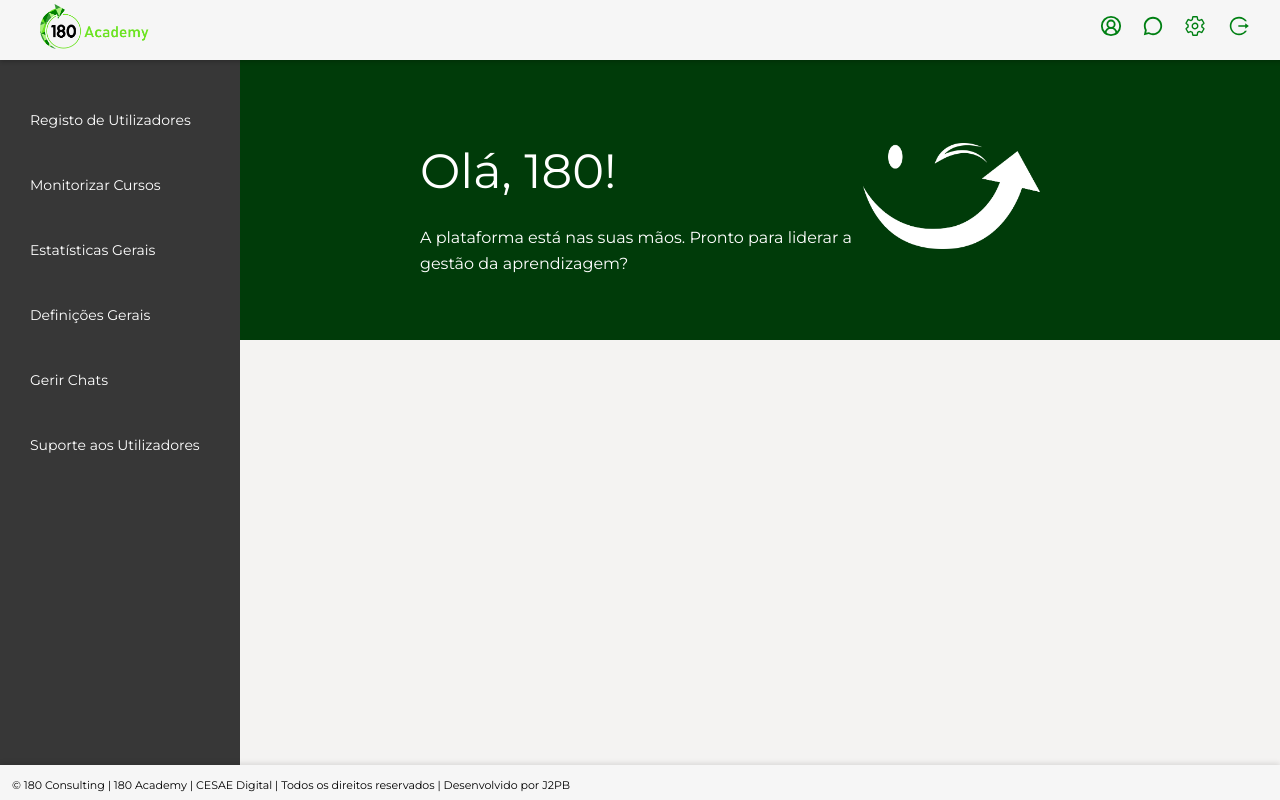
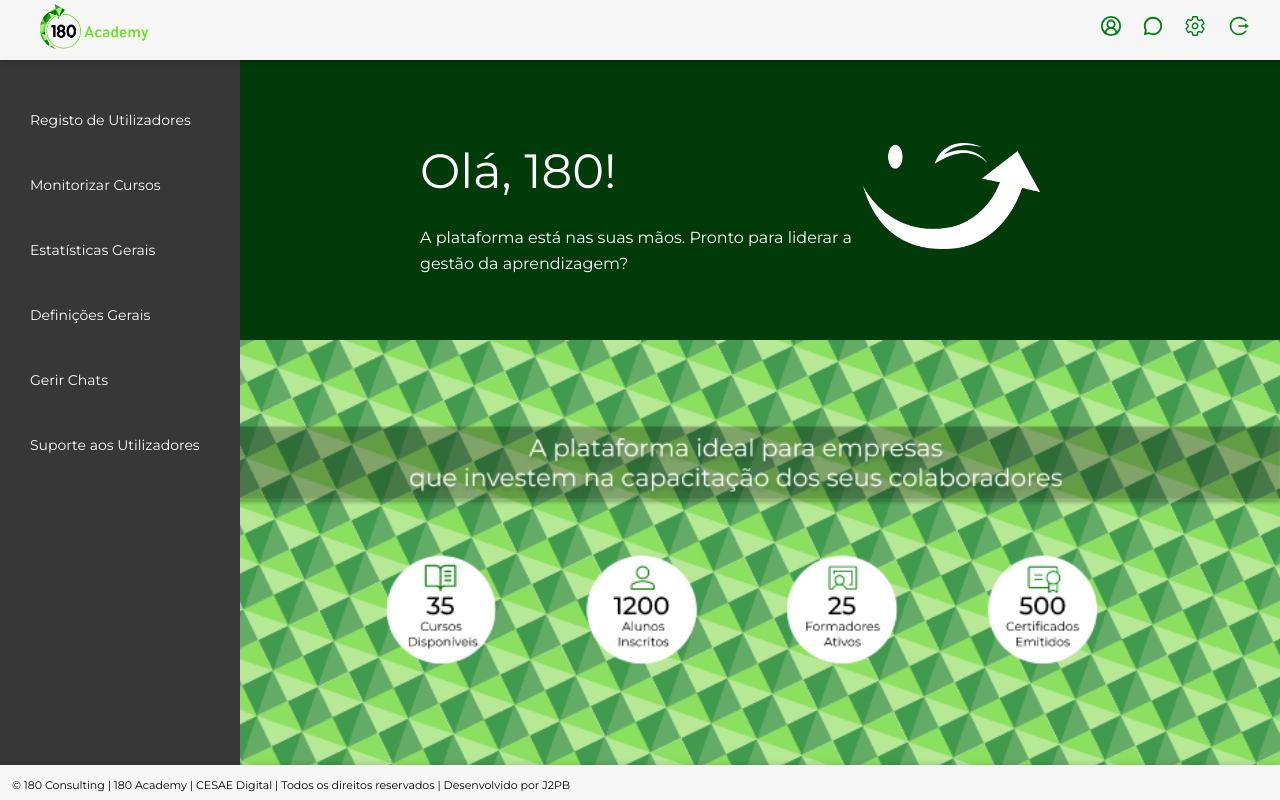
Before and after one commit to joanafpbrito/e-learn, a React (Vite) app in the folder e-learning/: page / in a window 1280 px wide. Built offline with nearby package versions, Linux system fonts and the light colour scheme; sample sign-in values are in the browser's storage.

Commit message:
homepage

```diff
--- a/e-learning/src/componentsRoot/Banner.jsx
+++ b/e-learning/src/componentsRoot/Banner.jsx
@@ -30,6 +30,9 @@
                     <img src="src\assets\wink-white.png" alt="" />
                 </div>
             </div>
+            <div >
+                    <img style={{width: '100%'}} src="src\assets\imagem.png" alt="" />
+            </div>
         </>
     )
 }
```
Also changed, not shown: e-learning/src/assets/imagem.png (added).
